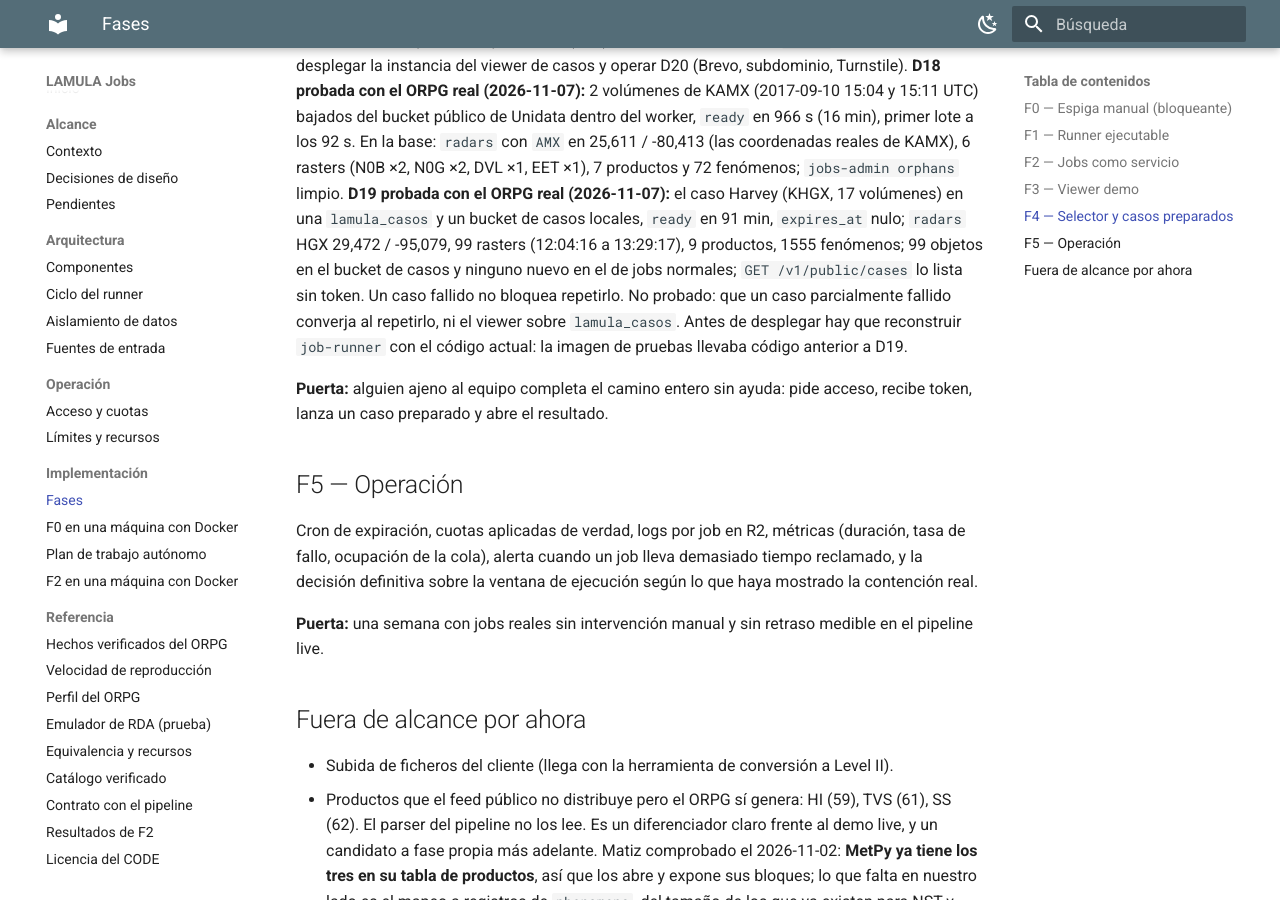
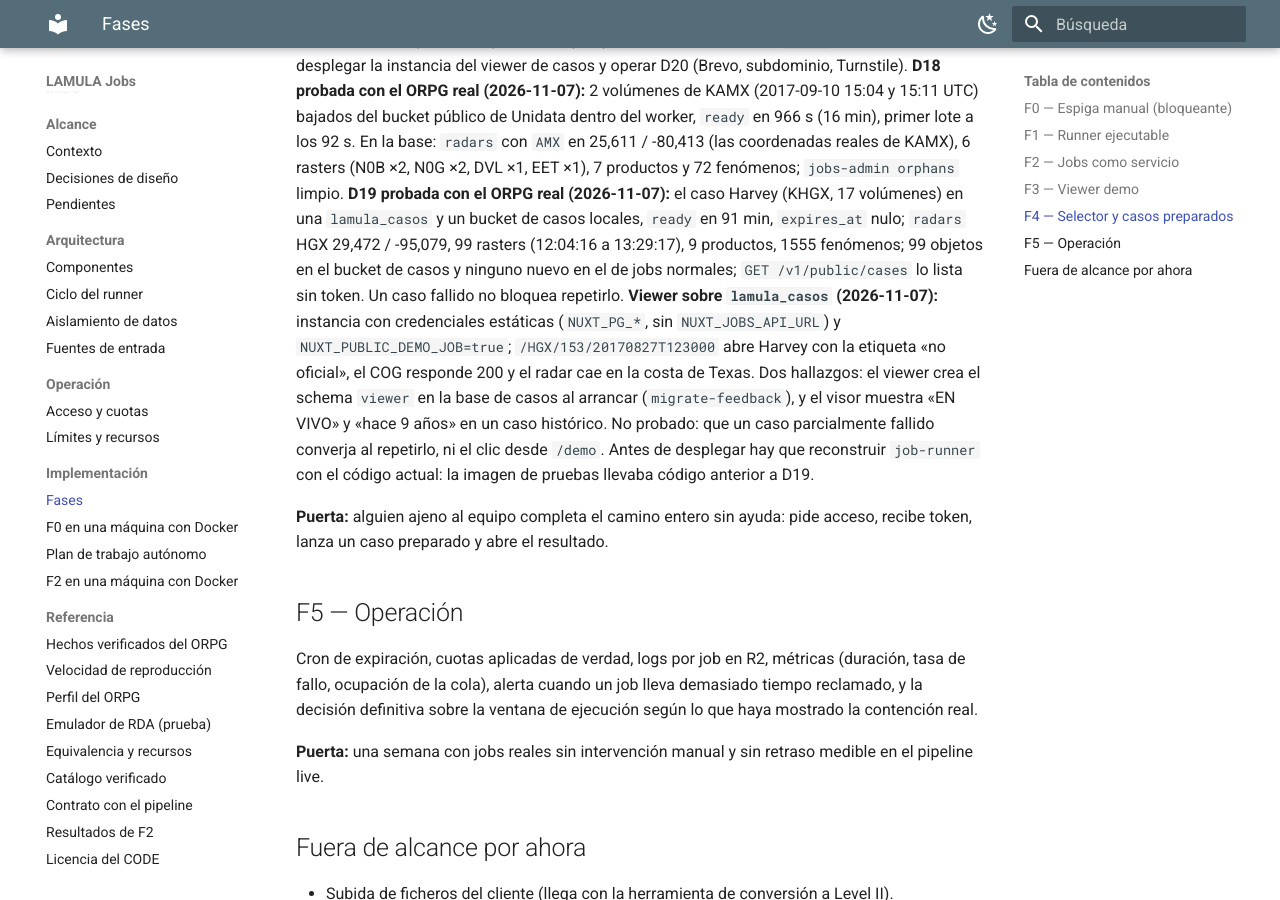
Before and after one commit to vladimir1284/lamula-jobs, an MkDocs documentation site: the page built from docs/implementacion/fases.md, in a window 1280 px wide and 900 px high, scrolled down 2943 px. Built offline with MkDocs 1.6.1 and Material for MkDocs 9.7.7, drawn with Linux system fonts in a browser that asks for light colours.

Commit message:
docs: viewer sobre lamula_casos probado con Harvey
Co-Authored-By: Claude Sonnet 5.5 <noreply@anthropic.com>

```diff
--- a/docs/implementacion/fases.md
+++ b/docs/implementacion/fases.md
@@ -108,7 +108,7 @@ pública (D18). Selector `/demo` en el viewer (rama `f3-demo-jobs`).
 (Brevo, subdominio, Turnstile). **D18 probada con el ORPG real (2026-11-07):** 2 volúmenes de KAMX (2017-09-10 15:04 y 15:11 UTC) bajados del bucket
 público de Unidata dentro del worker, `ready` en 966 s (16 min), primer lote a los 92 s. En la base: `radars` con
 `AMX` en 25,611 / -80,413 (las coordenadas reales de KAMX), 6 rasters (N0B ×2, N0G ×2, DVL ×1, EET ×1), 7 productos y 72
-fenómenos; `jobs-admin orphans` limpio. **D19 probada con el ORPG real (2026-11-07):** el caso Harvey (KHGX, 17 volúmenes) en una `lamula_casos` y un bucket de casos locales, `ready` en 91 min, `expires_at` nulo; `radars` HGX 29,472 / -95,079, 99 rasters (12:04:16 a 13:29:17), 9 productos, 1555 fenómenos; 99 objetos en el bucket de casos y ninguno nuevo en el de jobs normales; `GET /v1/public/cases` lo lista sin token. Un caso fallido no bloquea repetirlo. No probado: que un caso parcialmente fallido converja al repetirlo, ni el viewer sobre `lamula_casos`. Antes de desplegar hay que reconstruir `job-runner` con el código actual: la imagen de pruebas llevaba código anterior a D19.
+fenómenos; `jobs-admin orphans` limpio. **D19 probada con el ORPG real (2026-11-07):** el caso Harvey (KHGX, 17 volúmenes) en una `lamula_casos` y un bucket de casos locales, `ready` en 91 min, `expires_at` nulo; `radars` HGX 29,472 / -95,079, 99 rasters (12:04:16 a 13:29:17), 9 productos, 1555 fenómenos; 99 objetos en el bucket de casos y ninguno nuevo en el de jobs normales; `GET /v1/public/cases` lo lista sin token. Un caso fallido no bloquea repetirlo. **Viewer sobre `lamula_casos` (2026-11-07):** instancia con credenciales estáticas (`NUXT_PG_*`, sin `NUXT_JOBS_API_URL`) y `NUXT_PUBLIC_DEMO_JOB=true`; `/HGX/153/20170827T123000` abre Harvey con la etiqueta «no oficial», el COG responde 200 y el radar cae en la costa de Texas. Dos hallazgos: el viewer crea el schema `viewer` en la base de casos al arrancar (`migrate-feedback`), y el visor muestra «EN VIVO» y «hace 9 años» en un caso histórico. No probado: que un caso parcialmente fallido converja al repetirlo, ni el clic desde `/demo`. Antes de desplegar hay que reconstruir `job-runner` con el código actual: la imagen de pruebas llevaba código anterior a D19.
 
 **Puerta:** alguien ajeno al equipo completa el camino entero sin ayuda: pide acceso, recibe
 token, lanza un caso preparado y abre el resultado.
```
